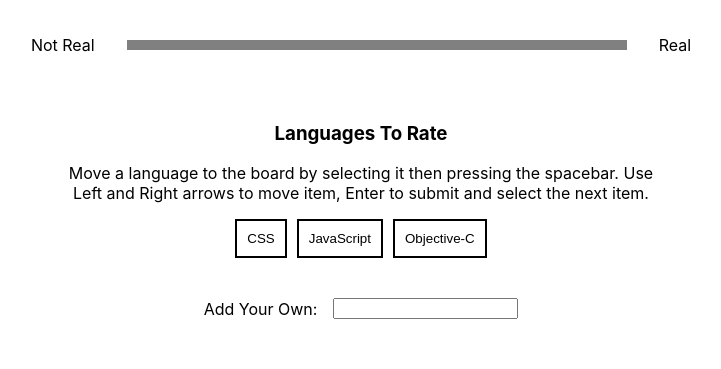
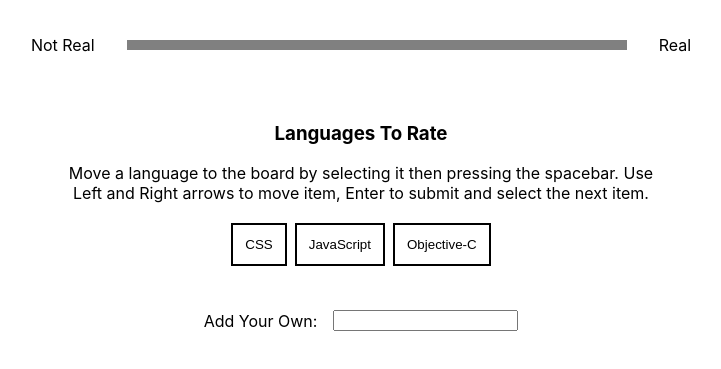
Before and after one commit to laras126/pls-webapp, a website: page index.html in a window 1280 px wide. Shown: the part 127-496 px from the top of the page, without its empty margins (279-1000 px from the left). Drawn offline with Linux system fonts and the light colour scheme.

Commit message:
fix: add spacing

```diff
--- a/style.css
+++ b/style.css
@@ -80,12 +80,12 @@
 
 .js-item {
 	cursor: move;
-	padding: 10px;
+	white-space: nowrap;
+	padding: 0.75rem;
 	border: 2px solid black;
 	background-color: white;
 	display: inline-flex;
-	margin-left: 5px;
-	margin-right: 5px;
+	margin: 0.25rem;
 }
 
 .js-item:focus {
```
